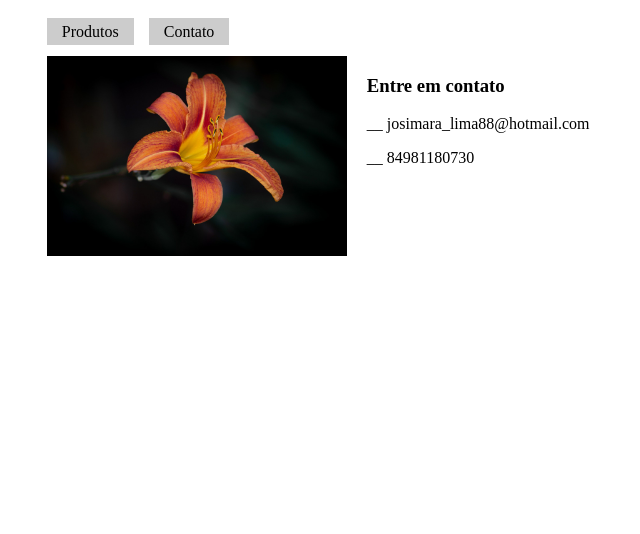
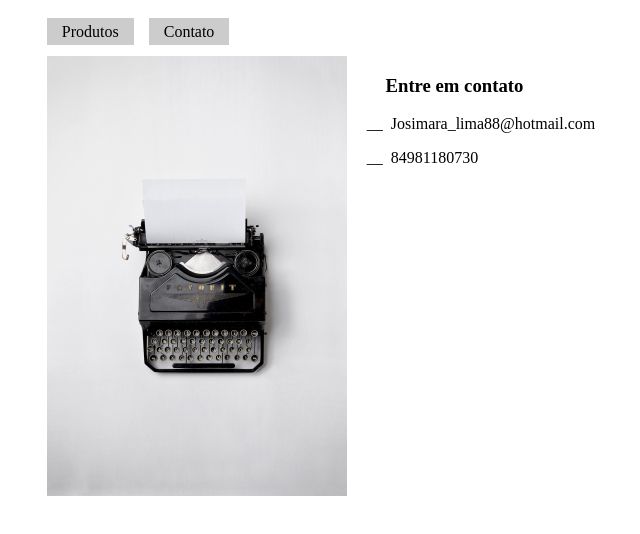
Before and after one commit to josimara-lima2/Produtos, a React (Create React App) app: page /contato in a window 1280 px wide. Shown: the top 534 px of the page, without its empty margins (214-854 px from the left). Built offline with nearby package versions, Linux system fonts and the light colour scheme.

Commit message:
substituindo img de contato por imagem disponibilizada no curso

```diff
--- a/src/Contato.tsx
+++ b/src/Contato.tsx
@@ -18,6 +18,7 @@ const imgContainerStyle:CSS.Properties = {
 }
 
 const contatoStyle: CSS.Properties = {marginLeft: '20px',width:'30%'}
+
 const Contato = () => {
   return (
     <div className="animeLeft" style={containerStyle}>
@@ -25,9 +26,9 @@ const Contato = () => {
             <img  width='300px' src={contatoImg} alt="contatoImg"/>
           </div>
          <div style={contatoStyle}>
-           <h3>Entre em contato</h3>
-           <p>__ josimara_lima88@hotmail.com</p>
-           <p>__ 84981180730</p>
+           <h3>&nbsp;&nbsp;&nbsp;&nbsp;Entre em contato</h3>
+           <p>__&nbsp;&nbsp;Josimara_lima88@hotmail.com</p>
+           <p>__&nbsp;&nbsp;84981180730</p>
          </div>
         </div>
   )
```
Also changed, not shown: src/img/contato.jpg.
